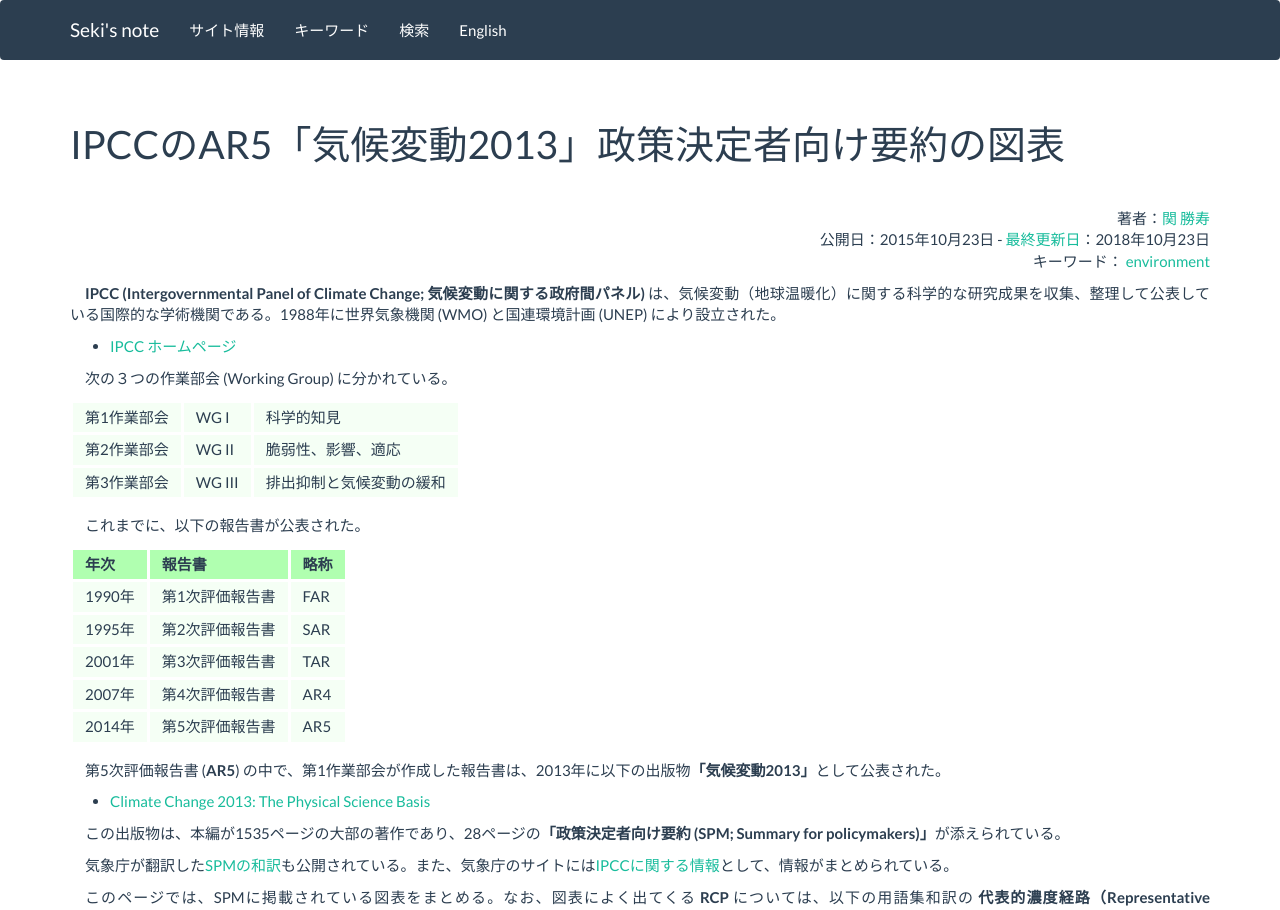
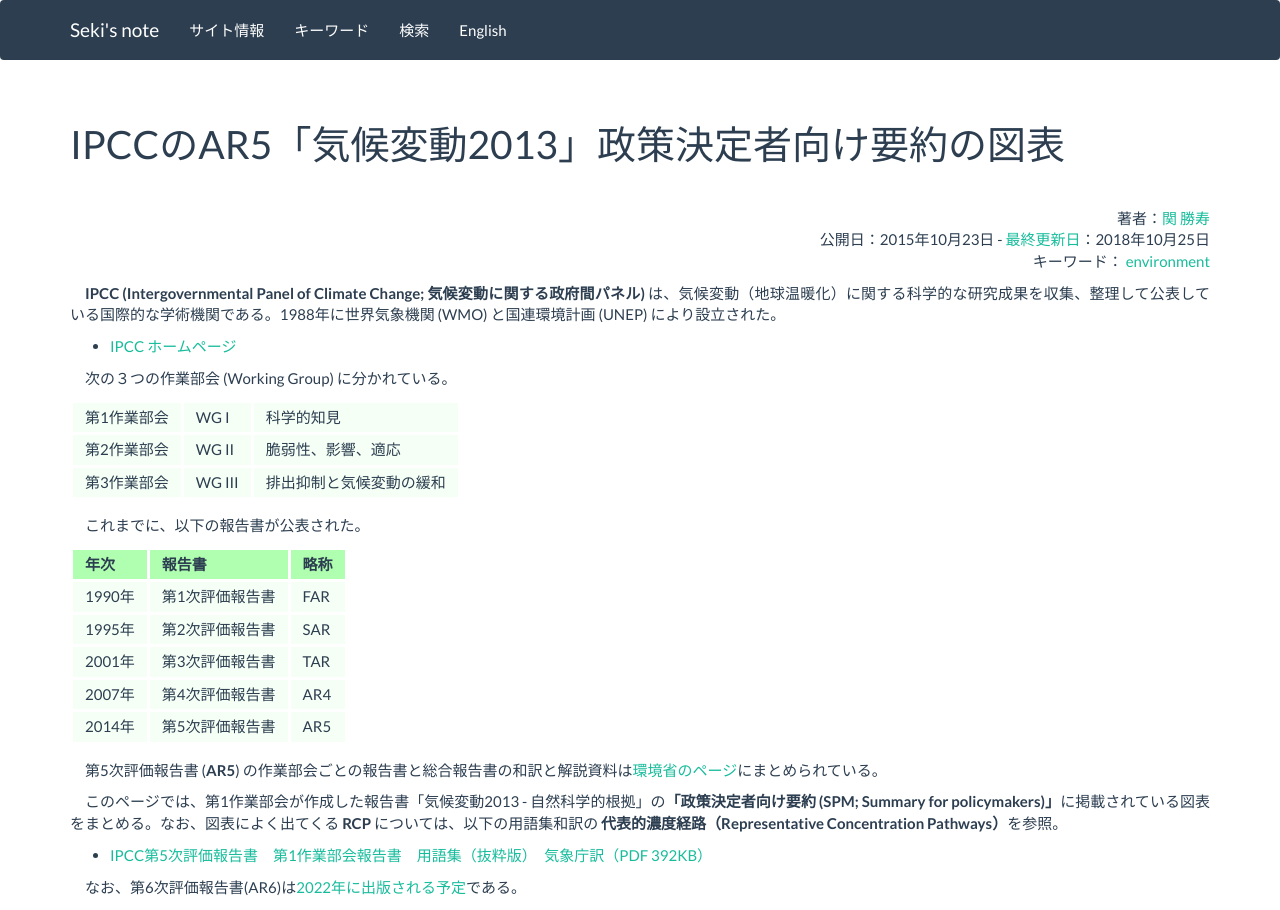
Before and after one commit to sekika/sekika.github.io, a Jekyll site: the page built from _posts/2015-10-23-ipcc-2013-fig.md, in a window 1280 px wide and 1400 px high. Shown: the top 910 px of the window. Built offline with Jekyll 4.4.1, drawn with Linux system fonts in a browser that asks for light colours; nearby versions of some CDN libraries; comment, search, counter and statistics services are not loaded.

Commit message:
総合報告書

```diff
--- a/_posts/2015-10-23-ipcc-2013-fig.md
+++ b/_posts/2015-10-23-ipcc-2013-fig.md
@@ -2,7 +2,7 @@
 layout: post
 title: IPCCのAR5「気候変動2013」政策決定者向け要約の図表
 date: 2015-10-23 06:19:13 +0000
-update: 2018-10-23 07:08:31 +0000
+update: 2018-10-25 15:50:05 +0000
 tag: environment
 ---
 <strong>IPCC (Intergovernmental Panel of Climate Change; 気候変動に関する政府間パネル) </strong>は、気候変動（地球温暖化）に関する科学的な研究成果を収集、整理して公表している国際的な学術機関である。1988年に世界気象機関 (WMO) と国連環境計画 (UNEP) により設立された。
@@ -26,15 +26,9 @@
 |2007年 |第4次評価報告書 |AR4
 |2014年 |第5次評価報告書 |AR5
 
-第5次評価報告書 (<strong>AR5</strong>) の中で、第1作業部会が作成した報告書は、2013年に以下の出版物<strong>「気候変動2013」</strong>として公表された。
+第5次評価報告書 (<strong>AR5</strong>) の作業部会ごとの報告書と総合報告書の和訳と解説資料は[環境省のページ](http://www.env.go.jp/earth/ipcc/5th/)にまとめられている。
 
-- [Climate Change 2013: The Physical Science Basis](http://www.climatechange2013.org/)
-
-この出版物は、本編が1535ページの大部の著作であり、28ページの<strong>「政策決定者向け要約 (SPM; Summary for policymakers)」</strong>が添えられている。
-
-気象庁が翻訳した[SPMの和訳](http://www.climatechange2013.org/images/report/WG1AR5_SPM_brochure_jp.pdf)も公開されている。また、気象庁のサイトには[IPCCに関する情報](http://www.data.jma.go.jp/cpdinfo/ipcc/index.html)として、情報がまとめられている。
-
-このページでは、SPMに掲載されている図表をまとめる。なお、図表によく出てくる <strong>RCP</strong> については、以下の用語集和訳の <strong>代表的濃度経路（Representative Concentration Pathways）</strong>を参照。
+このページでは、第1作業部会が作成した報告書「気候変動2013 - 自然科学的根拠」の<strong>「政策決定者向け要約 (SPM; Summary for policymakers)」</strong>に掲載されている図表をまとめる。なお、図表によく出てくる <strong>RCP</strong> については、以下の用語集和訳の <strong>代表的濃度経路（Representative Concentration Pathways）</strong>を参照。
 
 - [IPCC第5次評価報告書　第1作業部会報告書　用語集（抜粋版）　気象庁訳（PDF 392KB）](http://www.data.jma.go.jp/cpdinfo/ipcc/ar5/ipcc_ar5_wg1_glossary_jpn.pdf)
 
```
